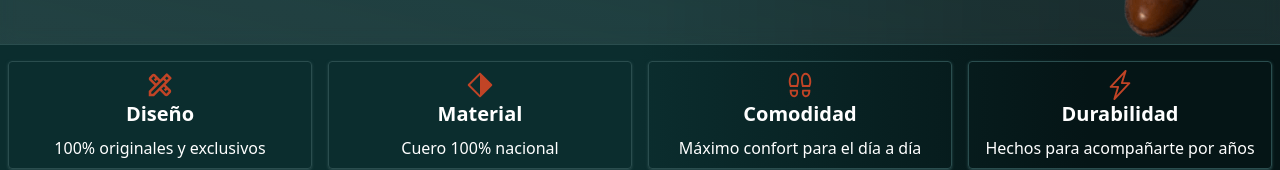
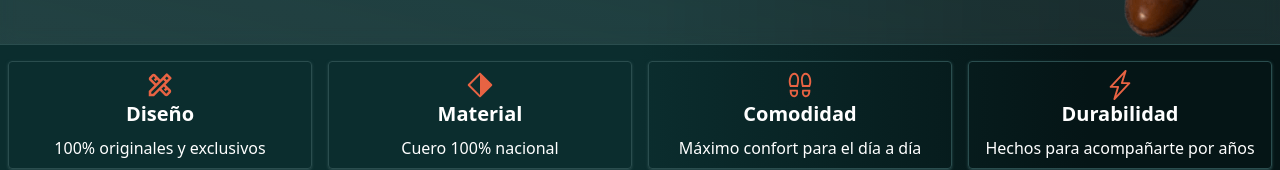
Before and after one commit to DPachinik/PasoFirme, a React (Vite) app: page / in a window 1280 px wide. Shown: the part 345-515 px from the top of the page. Built offline with nearby package versions, Linux system fonts and the light colour scheme; no server answers; the database is empty.

Commit message:
styles(aside): unificar paleta de colores

```diff
--- a/src/components/aside/index.tsx
+++ b/src/components/aside/index.tsx
@@ -9,7 +9,7 @@ import { BsLightningCharge } from "react-icons/bs";
 export function Aside(){
 
     const style="shadow shadow-[#2A4D4E] border border-[#2A4D4E] rounded pt-2 px-1 max-h-35  "
-    const color ='#C14426'
+    const color ='#E86343'
     return(
        <aside className=" grid grid-cols-2 md:grid-cols-4 px-2 gap-4 w-full max-w-7xl md:mx-auto">
 
```
